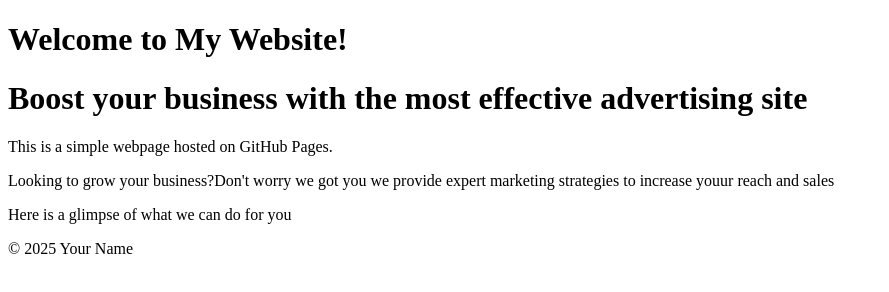
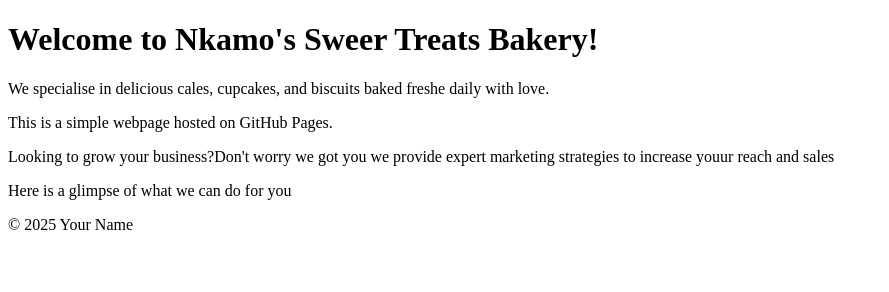
Before and after one commit to kamogelosasuka/Nkamo-s-Bakery, a plain HTML site: page Index.html in a window 1280 px wide. Shown: the whole page, without its empty margins (0-889 px from the left). Drawn offline with Linux system fonts and the light colour scheme.

Commit message:
Update Index.html

```diff
--- a/Index.html
+++ b/Index.html
@@ -1,42 +1,22 @@
 <!DOCTYPE html>
-
 <html lang="en">
-
 <head>
-
 <meta charset="UTF-8">
-
 <meta name="viewport" content="width=device-width, initial-scale=1.0">
-
-<title>BizAdvert - Grow Your Business With Us</title>
-
+<title>Nkamo's Sweet Treats Bakery</title></title>
 </head>
-
 <body>
-
 <header>
-
-  <h1>Welcome to My Website!</h1>
-  <h1>Boost your business with the most effective advertising site</h1>
-
+    <h1>Welcome to Nkamo's Sweer Treats Bakery!</h1>
+  <p>We specialise in delicious cales, cupcakes, and biscuits baked freshe daily with love.</p>
 </header>
-
-
 <main>
 <p>This is a simple webpage hosted on GitHub Pages.</p>
 <p>Looking to grow your business?Don't worry we got you we provide expert marketing strategies to increase youur reach and sales</p>
   <p>Here is a glimpse of what we can do for you</p>
-
-
 </main>
-
-
 <footer>
-
 <p>&copy; 2025 Your Name</p>
-
 </footer>
-
 </body>
-
 </html>
```
